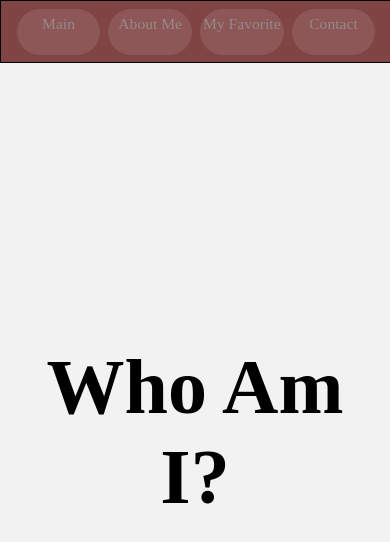
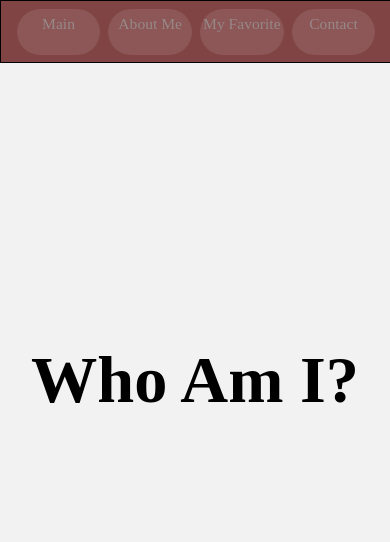
Before and after one commit to rnlcksgek/rnlcksgek.github.io, a plain HTML site: page index.html in a window 390 px wide. Drawn offline with Linux system fonts and the light colour scheme.

Commit message:
Update index.html

```diff
--- a/index.html
+++ b/index.html
@@ -91,7 +91,7 @@
             }
             #heading h1{
             margin : 33vmax 0;
-            font-size : 20vw;
+            font-size : 17vw;
             text-align : center;
             font-family : Brush Script MT;
             }
```
